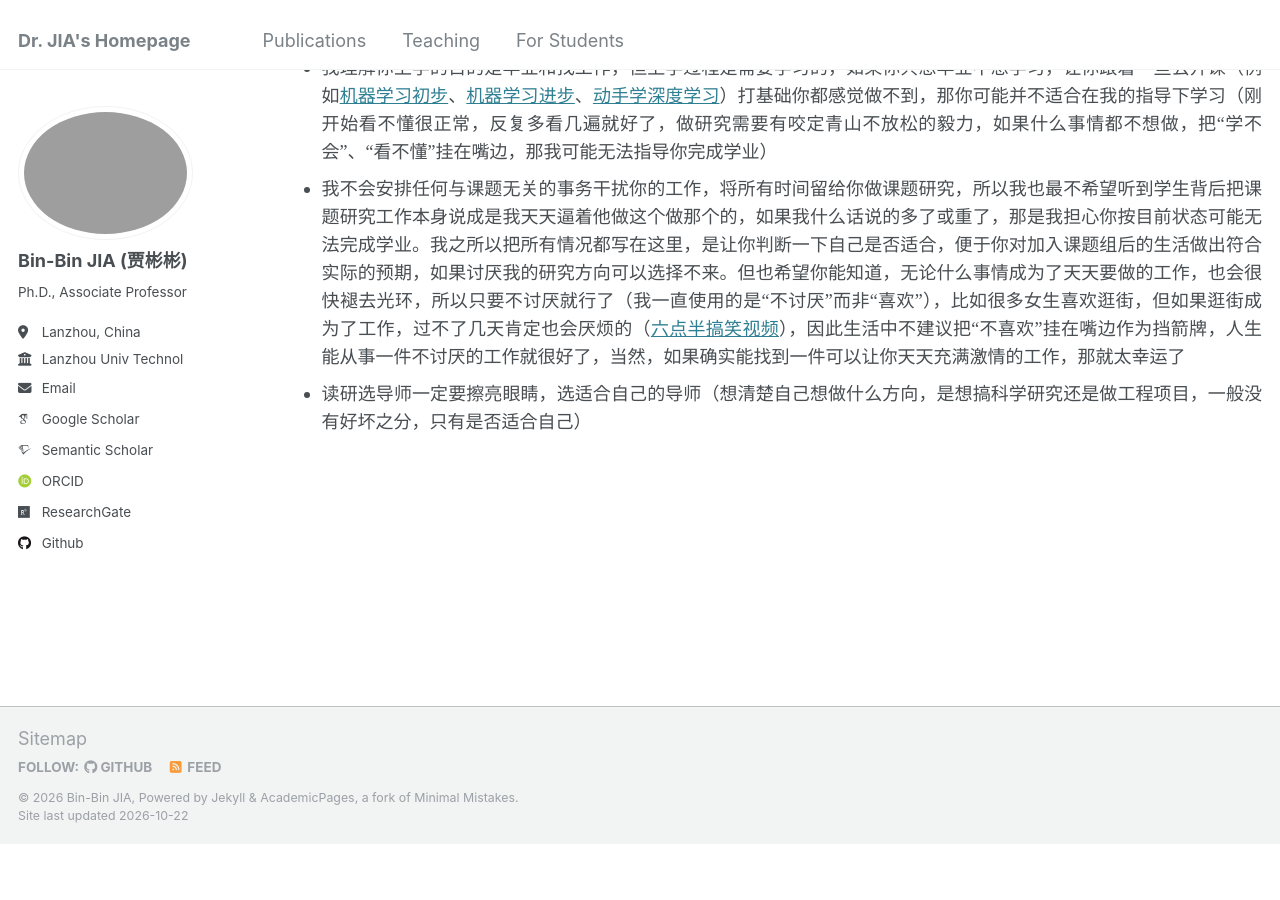
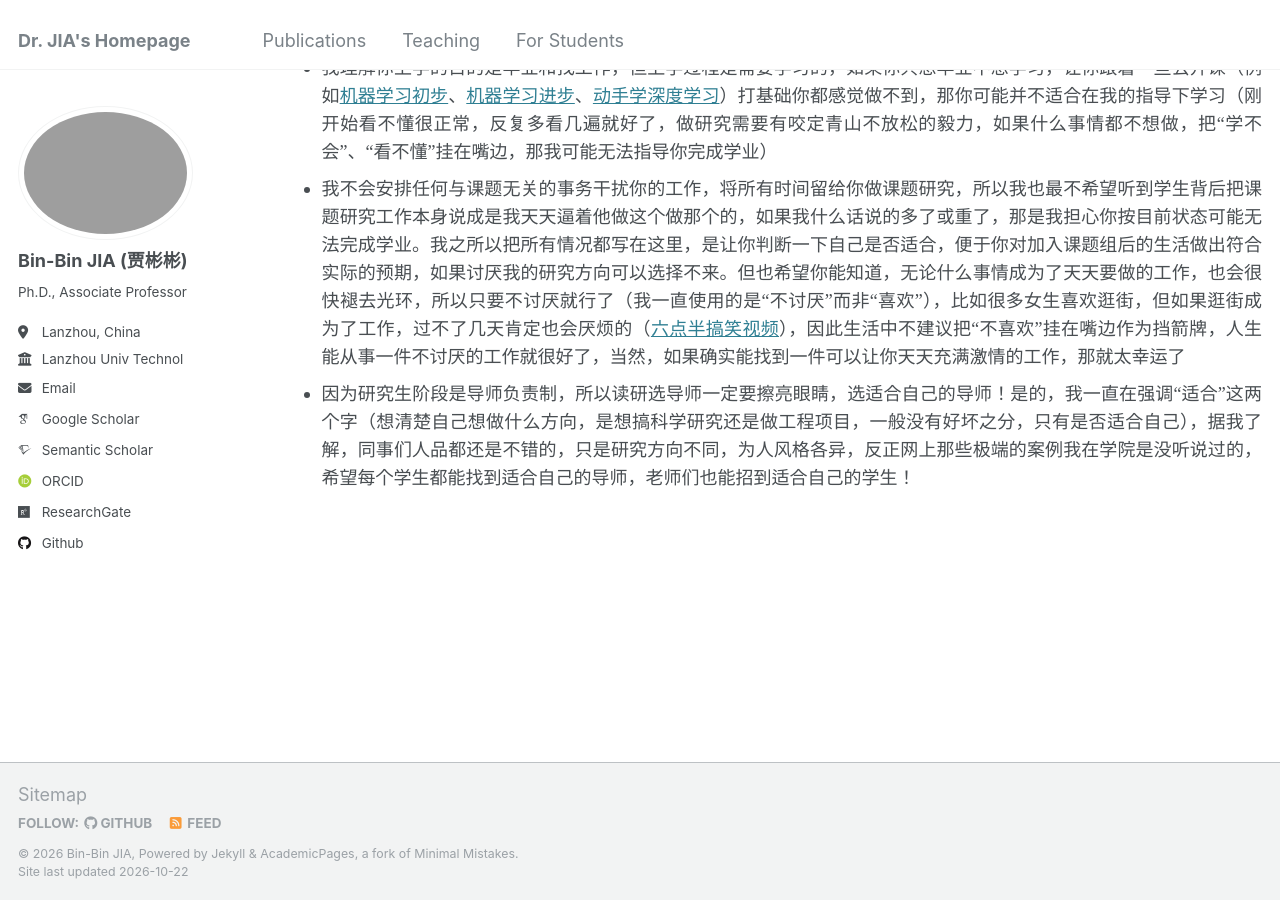
Before and after one commit to jiabinbin-ai/jiabinbin-ai.github.io, a Jekyll site: the page built from _pages/For-Students.html, in a window 1280 px wide and 900 px high, scrolled down 2778 px. Built offline with Jekyll 4.4.1, drawn with Linux system fonts in a browser that asks for light colours; some web fonts are replaced; before the commit the page ends 3622 px from its top, so only the background shows below that.

Commit message:
Update For-Students.html

```diff
--- a/_pages/For-Students.html
+++ b/_pages/For-Students.html
@@ -178,5 +178,5 @@ author_profile: true
 	<span lang="en-us"><font face="Times New Roman">我不会安排任何与课题无关的事务干扰你的工作，将所有时间留给你做课题研究，所以我也最不希望听到学生背后把课题研究工作本身说成是我天天逼着他做这个做那个的，如果我什么话说的多了或重了，那是我担心你按目前状态可能无法完成学业。我之所以把所有情况都写在这里，是让你判断一下自己是否适合，便于你对加入课题组后的生活做出符合实际的预期，如果讨厌我的研究方向可以选择不来。但也希望你能知道，无论什么事情成为了天天要做的工作，也会很快褪去光环，所以只要不讨厌就行了（我一直使用的是“不讨厌”而非“喜欢”），比如很多女生喜欢逛街，但如果逛街成为了工作，过不了几天肯定也会厌烦的（<a href="https://www.bilibili.com/video/BV1oh411Z7un/">六点半搞笑视频</a>），因此生活中不建议把“不喜欢”挂在嘴边作为挡箭牌，人生能从事一件不讨厌的工作就很好了，当然，如果确实能找到一件可以让你天天充满激情的工作，那就太幸运了</font></span></li>
 	<li>
 	<p align="justify" style="line-height: 150%; margin-top:8px; margin-bottom:0">
-	<span lang="en-us"><font face="Times New Roman">读研选导师一定要擦亮眼睛，选适合自己的导师（想清楚自己想做什么方向，是想搞科学研究还是做工程项目，一般没有好坏之分，只有是否适合自己）</font></span></li>
+	<span lang="en-us"><font face="Times New Roman">因为研究生阶段是导师负责制，所以读研选导师一定要擦亮眼睛，选适合自己的导师！是的，我一直在强调“适合”这两个字（想清楚自己想做什么方向，是想搞科学研究还是做工程项目，一般没有好坏之分，只有是否适合自己），据我了解，同事们人品都还是不错的，只是研究方向不同，为人风格各异，反正网上那些极端的案例我在学院是没听说过的，希望每个学生都能找到适合自己的导师，老师们也能招到适合自己的学生！</font></span></li>
 </ul>
```
